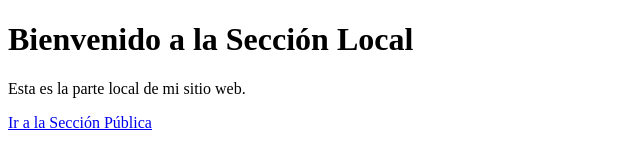
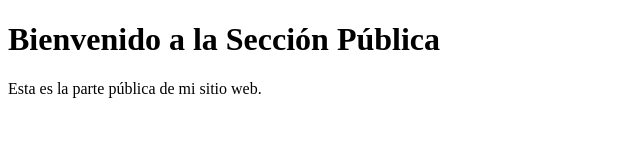
Before and after one commit to angelussantaines/iconos, a plain HTML site: page public.html in a window 1280 px wide. Shown: the whole page, without its empty margins (0-640 px from the left). Drawn offline with Linux system fonts and the light colour scheme.

Commit message:
Add files via upload

```diff
--- a/public.html
+++ b/public.html
@@ -1,16 +1,14 @@
 <!DOCTYPE html>
 <html>
 <head>
-    <title>Mi Página Local</title>
-    <!-- Agrega aquí tus otros elementos del head, como estilos CSS o scripts -->
+    <title>Mi Página Web Pública</title>
+    <link rel="manifest" href="https://raw.githubusercontent.com/angelussantaines/iconos/main/manifest.json">
+    <!-- Agrega aquí otros elementos del head como referencias a CSS, meta tags, etc. -->
 </head>
 <body>
-    <h1>Bienvenido a la Sección Local</h1>
-    <p>Esta es la parte local de mi sitio web.</p>
+    <h1>Bienvenido a la Sección Pública</h1>
+    <p>Esta es la parte pública de mi sitio web.</p>
 
-    <!-- Contenido local aquí -->
-
-    <!-- Enlace a la parte pública alojada en línea -->
-    <a href="https://angelussantaines.github.io/iconos/public.html">Ir a la Sección Pública</a>
+    <!-- Contenido público adicional aquí -->
 </body>
 </html>
```
